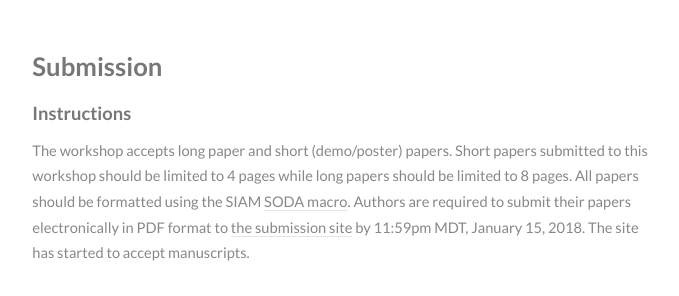
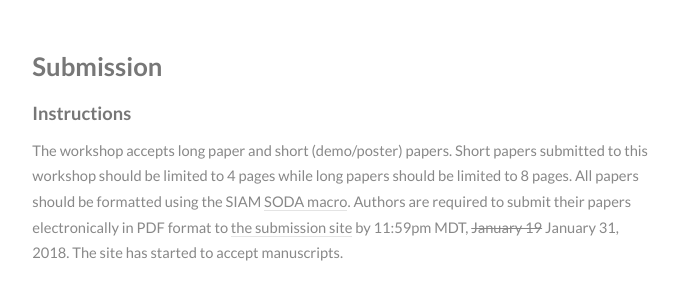
Before and after one commit to illidanlab/big_traffic, a plain HTML site: page 2018/index.html in a window 1280 px wide. Shown: the part 1220-1516 px from the top of the page, without its empty margins (175-854 px from the left). Drawn offline with Linux system fonts and the light colour scheme.

Commit message:
Update index.html

```diff
--- a/2018/index.html
+++ b/2018/index.html
@@ -92,7 +92,7 @@
 			  <div class="container">
 			    <h3>Submission</h3>
 			    <h4>Instructions</h4>
-			    <p>The workshop accepts long paper and short (demo/poster) papers. Short papers submitted to this workshop should be limited to 4 pages while long papers should be limited to 8 pages. All papers should be formatted using the SIAM <a href="http://www.siam.org/proceedings/macros.php" target="blank">SODA macro</a>. Authors are required to submit their papers electronically in PDF format to <a href="https://easychair.org/conferences/?conf=bigtraffic2018" target="_blank">the submission site</a> by 11:59pm MDT, January 15, 2018. The site has started to accept manuscripts.</p>
+			    <p>The workshop accepts long paper and short (demo/poster) papers. Short papers submitted to this workshop should be limited to 4 pages while long papers should be limited to 8 pages. All papers should be formatted using the SIAM <a href="http://www.siam.org/proceedings/macros.php" target="blank">SODA macro</a>. Authors are required to submit their papers electronically in PDF format to <a href="https://easychair.org/conferences/?conf=bigtraffic2018" target="_blank">the submission site</a> by 11:59pm MDT, <strike>January 19</strike> January 31, 2018. The site has started to accept manuscripts.</p>
 			    <h4>Important Dates</h4>
 			    <ul class="alt">
 			      <li >Paper Submission: <strike>January 19</strike>, January 31, 2018</li>
```
